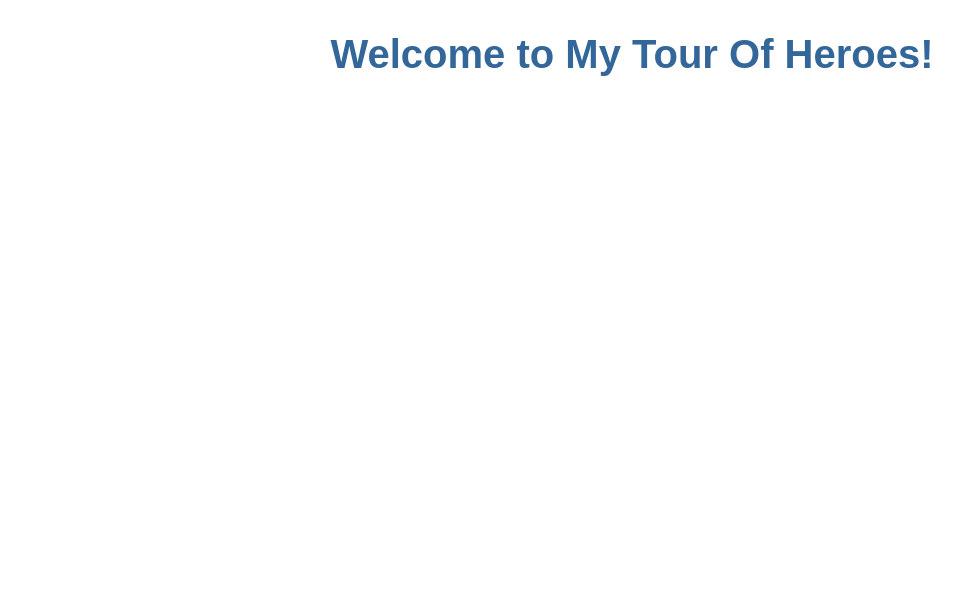
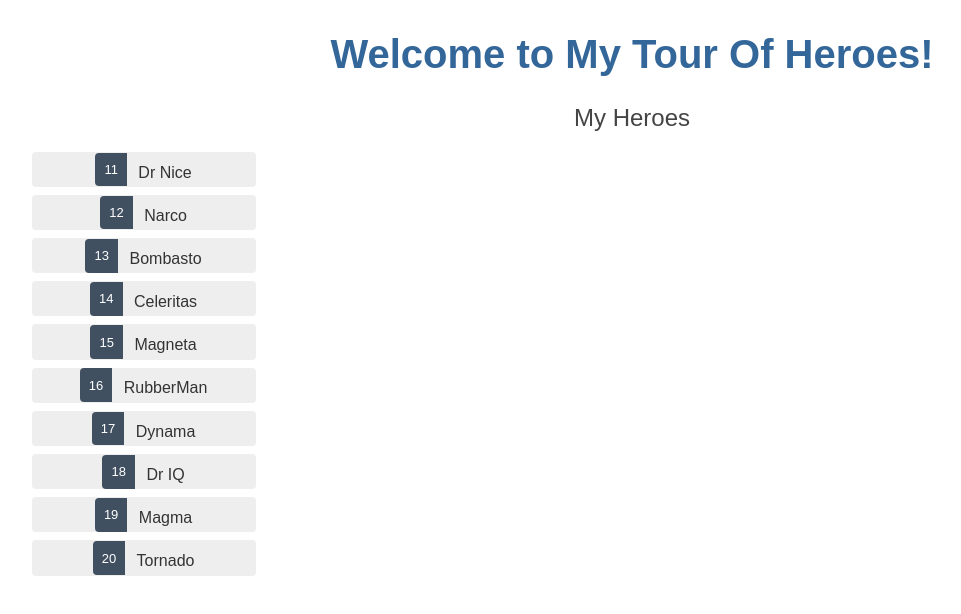
Before and after one commit to OneWhoShouldNotBeNamed/tourofheroes, an Angular app: page / in a window 1280 px wide. Shown: the top 614 px of the page, without its empty margins (8-969 px from the left). Built offline with nearby package versions, Linux system fonts and the light colour scheme.

Commit message:
Master Details List

```diff
--- a/src/app/app.component.html
+++ b/src/app/app.component.html
@@ -3,4 +3,5 @@
   <h1>
     Welcome to {{ title }}!
   </h1>
+  <app-heroes></app-heroes>
 </div>
--- /dev/null
+++ b/src/app/hero-detail/hero-detail.component.html
@@ -0,0 +1 @@
+<p>hero-detail works!</p>
--- /dev/null
+++ b/src/app/hero-detail/hero-detail.component.ts
@@ -0,0 +1,15 @@
+import { Component, OnInit } from '@angular/core';
+
+@Component({
+  selector: 'app-hero-detail',
+  templateUrl: './hero-detail.component.html',
+  styleUrls: ['./hero-detail.component.css']
+})
+export class HeroDetailComponent implements OnInit {
+
+  constructor() { }
+
+  ngOnInit() {
+  }
+
+}
--- /dev/null
+++ b/src/app/hero.ts
@@ -0,0 +1,4 @@
+export class Hero {
+    id: number;
+    name: string;
+  }
--- a/src/app/heroes/heroes.component.css
+++ b/src/app/heroes/heroes.component.css
@@ -0,0 +1,44 @@
+/* HeroesComponent's private CSS styles */
+.heroes {
+    margin: 0 0 2em 0;
+    list-style-type: none;
+    padding: 0;
+    width: 15em;
+  }
+  .heroes li {
+    cursor: pointer;
+    position: relative;
+    left: 0;
+    background-color: #EEE;
+    margin: .5em;
+    padding: .3em 0;
+    height: 1.6em;
+    border-radius: 4px;
+  }
+  .heroes li:hover {
+    color: #607D8B;
+    background-color: #DDD;
+    left: .1em;
+  }
+  .heroes li.selected {
+    background-color: #CFD8DC;
+    color: white;
+  }
+  .heroes li.selected:hover {
+    background-color: #BBD8DC;
+    color: white;
+  }
+  .heroes .badge {
+    display: inline-block;
+    font-size: small;
+    color: white;
+    padding: 0.8em 0.7em 0 0.7em;
+    background-color:#405061;
+    line-height: 1em;
+    position: relative;
+    left: -1px;
+    top: -4px;
+    height: 1.8em;
+    margin-right: .8em;
+    border-radius: 4px 0 0 4px;
+  }
--- a/src/app/heroes/heroes.component.html
+++ b/src/app/heroes/heroes.component.html
@@ -1 +1,17 @@
-<p>heroes works!</p>
+<h2>My Heroes</h2>
+<ul class="heroes">
+  <li *ngFor="let hero of heroes"
+   [class.selected]="hero === selectedHero"
+  (click)="onSelect(hero)">
+    <span class="badge">{{hero.id}}</span>{{hero.name}}
+  </li>
+</ul>
+<div *ngIf='selectedHero'>
+    <h2>{{selectedHero.name | uppercase}} Details</h2>
+  <div><span>id: </span>{{selectedHero.id}}</div>
+  <div>
+    <label>name:
+      <input [(ngModel)]="selectedHero.name" placeholder="name" />
+    </label>
+  </div>
+</div>
--- a/src/app/heroes/heroes.component.ts
+++ b/src/app/heroes/heroes.component.ts
@@ -1,15 +1,21 @@
 import { Component, OnInit } from '@angular/core';
-
+import {Hero} from '../hero'
+import {HEROES} from '../mock-heros'
 @Component({
   selector: 'app-heroes',
   templateUrl: './heroes.component.html',
   styleUrls: ['./heroes.component.css']
 })
 export class HeroesComponent implements OnInit {
-
+  heroes=HEROES;
+  selectedHero:Hero;
   constructor() { }
 
   ngOnInit() {
   }
 
+  onSelect (hero:Hero):void{
+    this.selectedHero=hero;
+  }
+
 }
--- /dev/null
+++ b/src/app/mock-heros.ts
@@ -0,0 +1,15 @@
+import {Hero} from './hero'
+
+export const HEROES: Hero[]=[
+    {id:11 ,name:'Dr Nice'},
+    { id: 12, name: 'Narco' },
+    { id: 13, name: 'Bombasto' },
+    { id: 14, name: 'Celeritas' },
+    { id: 15, name: 'Magneta' },
+    { id: 16, name: 'RubberMan' },
+    { id: 17, name: 'Dynama' },
+    { id: 18, name: 'Dr IQ' },
+    { id: 19, name: 'Magma' },
+    { id: 20, name: 'Tornado' }
+
+]
--- a/src/styles.css
+++ b/src/styles.css
@@ -1,6 +1,6 @@
 /* You can add global styles to this file, and also import other style files */
 /* Application-wide Styles */
-h1 {
+ h1 {
     color: #369;
     font-family: Arial, Helvetica, sans-serif;
     font-size: 250%;
@@ -18,6 +18,6 @@
     font-family: Cambria, Georgia;
   }
   /* everywhere else */
-  * {
+  *{
     font-family: Arial, Helvetica, sans-serif;
   }
```
Also changed, not shown: src/app/app.module.ts (+7 -2 lines), src/app/hero-detail/hero-detail.component.css (added), 1 other file (tests, documents, lock files or other folders).
